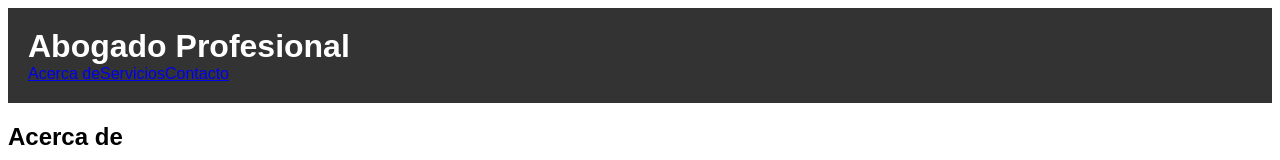
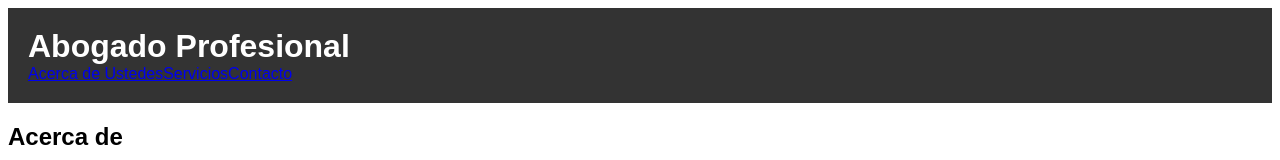
Before and after one commit to LR16032/alura-git, a plain HTML site: page Denis/index.html in a window 1280 px wide. Shown: the top 160 px of the page. Drawn offline with Linux system fonts and the light colour scheme; a script that the page names is missing.

Commit message:
modificacion al index para prueba

```diff
--- a/Denis/index.html
+++ b/Denis/index.html
@@ -10,7 +10,7 @@
     <h1>Abogado Profesional</h1>
     <nav>
       <ul>
-        <li><a href="#acerca">Acerca de</a></li>
+        <li><a href="#acerca">Acerca de Ustedes</a></li>
         <li><a href="#servicios">Servicios</a></li>
         <li><a href="#contacto">Contacto</a></li>
       </ul>
```
